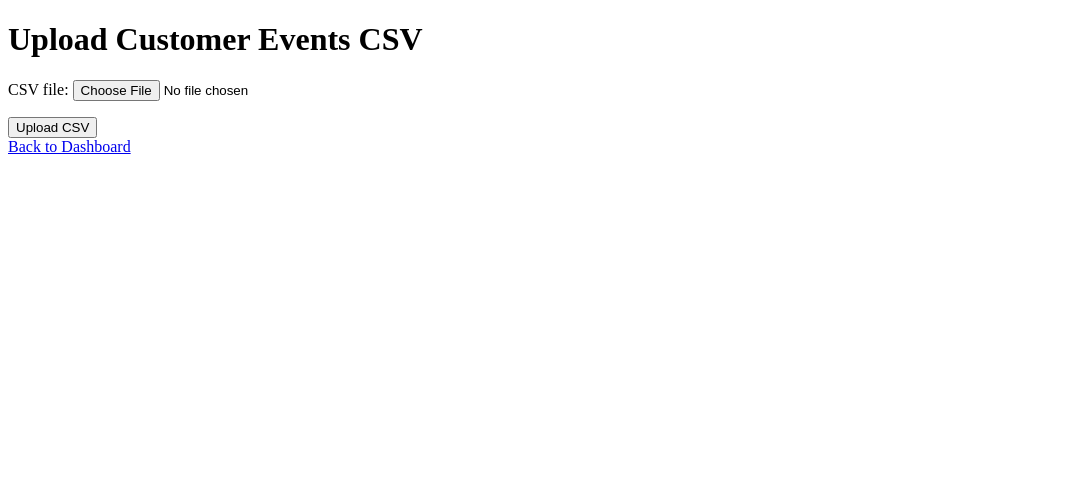
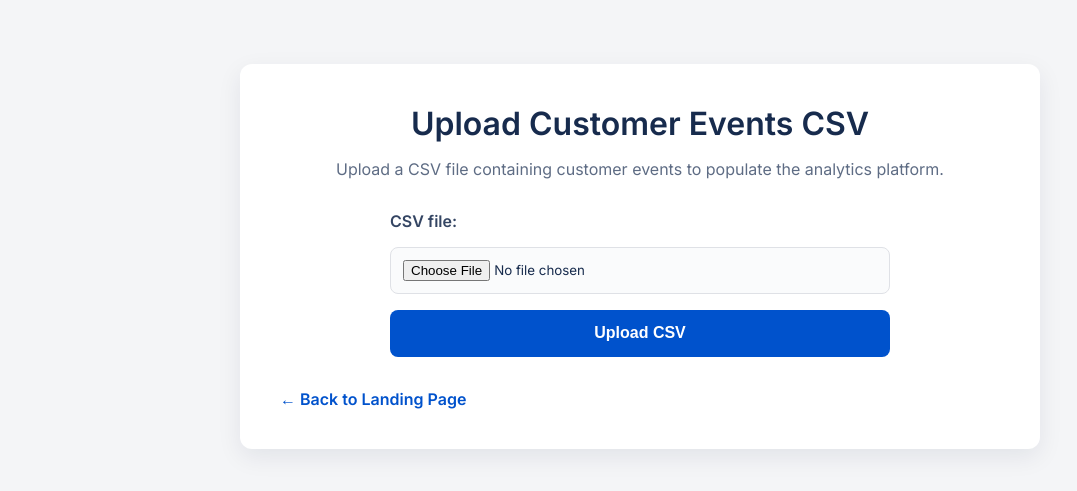
Before and after one commit to karianjahi/atlassian-app-analytics, a Django app: page /upload-csv/ in a window 1280 px wide. Shown: the top 491 px of the page, without its empty margins (0-1077 px from the left). Run offline with Django 5.2, Linux system fonts and the light colour scheme.

Commit message:
Create meaningful tags in upload csv html file for easier styling using css

```diff
--- a/core/analytics/templates/analytics/upload_csv.html
+++ b/core/analytics/templates/analytics/upload_csv.html
@@ -1,28 +1,44 @@
 {% load static %}
 <!DOCTYPE html>
 <html lang="en">
-
 <head>
     <meta charset="UTF-8">
     <meta name="viewport" content="width=device-width, initial-scale=1.0">
-    <title>Upload CSV</title>
+    <title>Upload CSV Data</title>
+
+    <link rel="stylesheet" href="{% static 'analytics/css/upload_csv.css' %}">
+    <link href="https://fonts.googleapis.com/css2?family=Inter:wght@400;500;600&display=swap" rel="stylesheet">
 </head>
+<body>
 
-<body>
+<div class="page-container">
+    <div class="upload-card">
         <h1>Upload Customer Events CSV</h1>
+
+        <p class="description">
+            Upload a CSV file containing customer events to populate the analytics platform.
+        </p>
+
         {% if messages %}
+            <ul class="messages">
                 {% for message in messages %}
-        <p>{{ message }}</p>
+                    <li>{{ message }}</li>
                 {% endfor %}
+            </ul>
         {% endif %}
+
         <form method="post" enctype="multipart/form-data">
             {% csrf_token %}
-        {{form.as_p}}
+            {{ form.as_p }}
+
             <button type="submit">Upload CSV</button>
         </form>
 
-    <a href="{% url 'dashboard' %}">Back to Dashboard</a>
+        <a class="back-link" href="{% url 'landing_page' %}">
+            ← Back to Landing Page
+        </a>
+    </div>
+</div>
 
 </body>
-
 </html>
```
Lines whose indentation alone changed are shown as unchanged.
